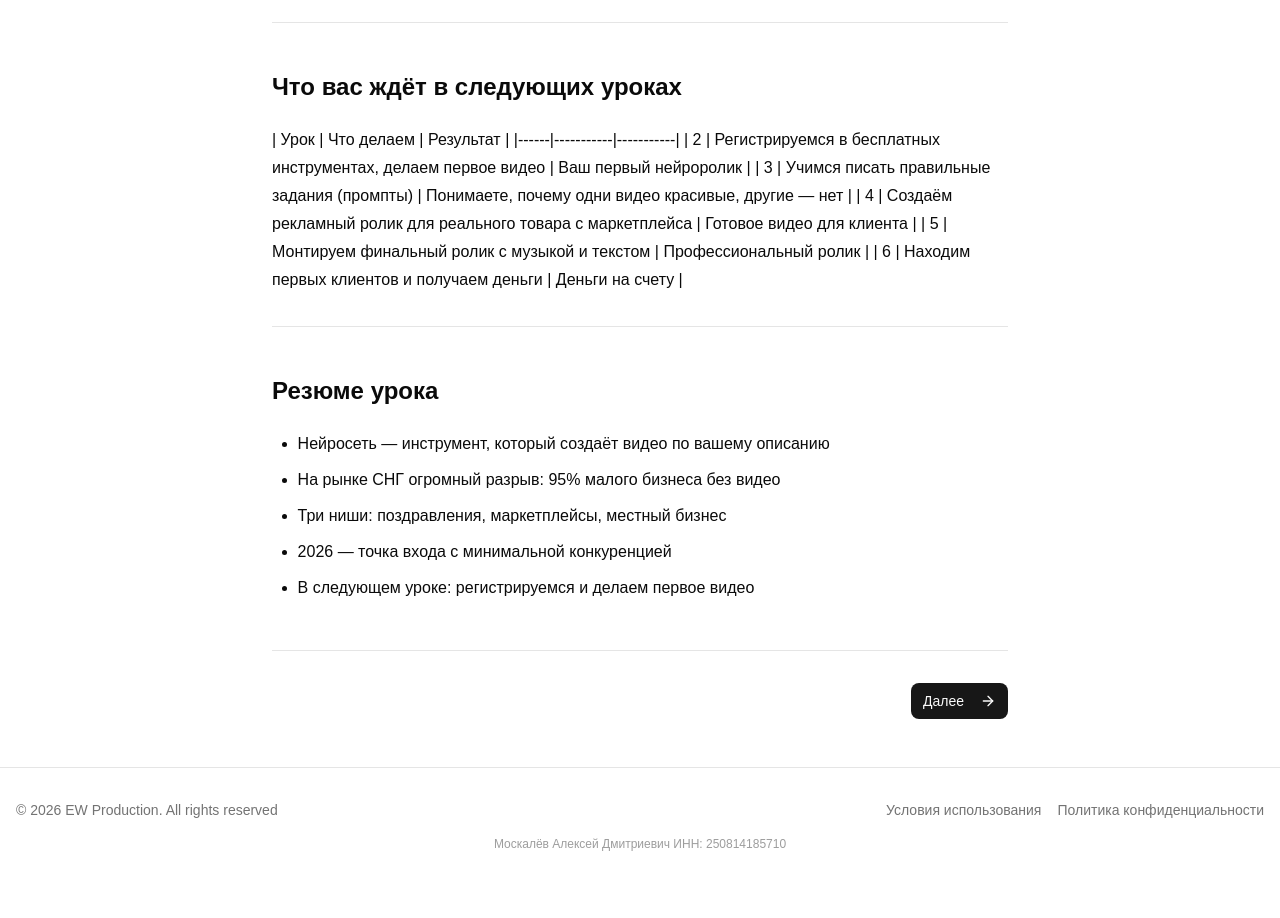
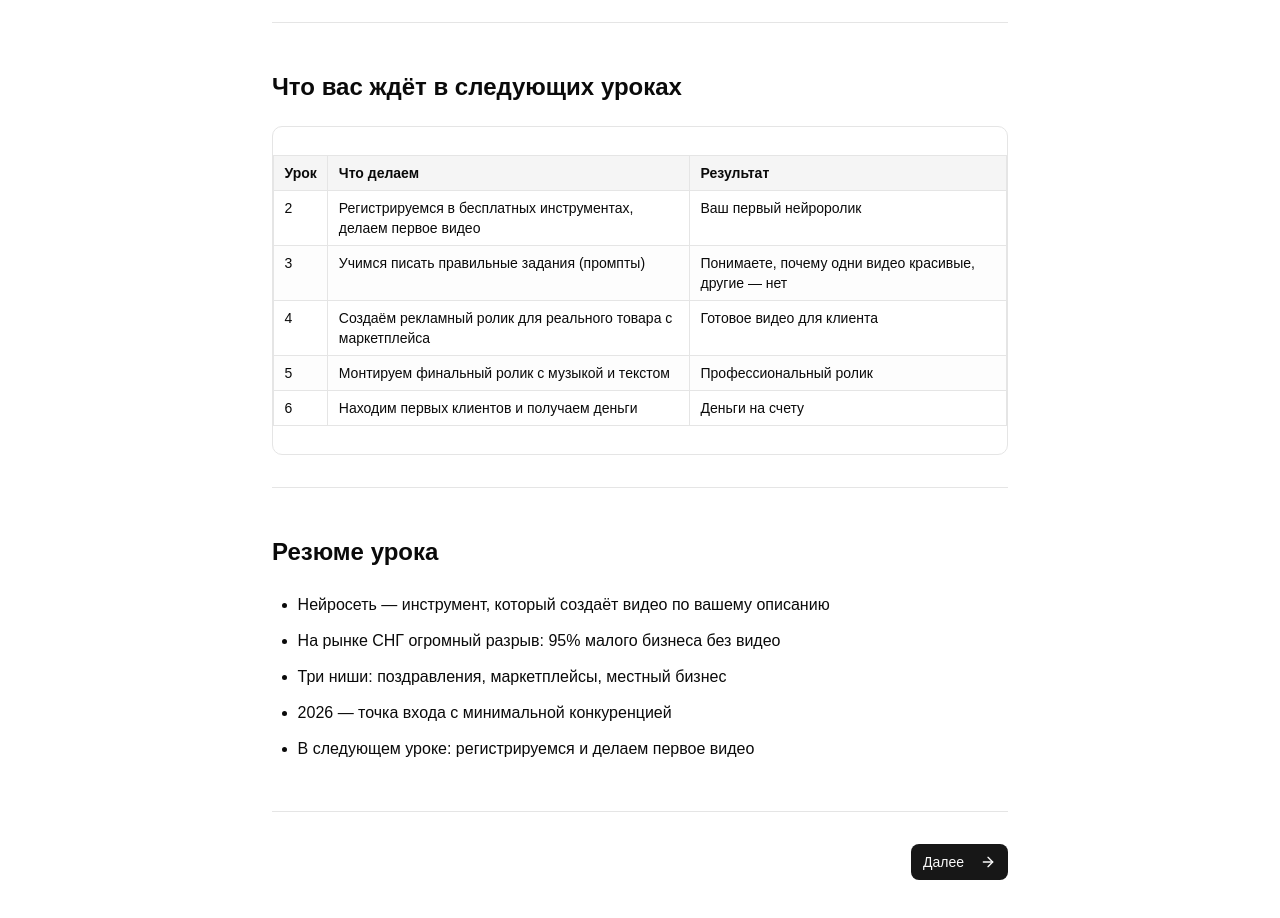
Before and after one commit to madproject-ew/course-platform, a Next.js app: page /course/neurovideo/01-chto-takoe-neyrovideo/01-chto-takoe-neyrovideo in a window 1280 px wide. Shown: the part 2720-3638 px from the top of the page. Before the commit the page ends 3604 px from the top, so only its background shows below. Built offline with nearby package versions, Linux system fonts and the light colour scheme; no server answers; a web font is replaced by a local one.

Commit message:
feat(lessons): render GFM tables as styled component (remark-gfm) instead of raw pipes

```diff
--- a/package.json
+++ b/package.json
@@ -30,6 +30,7 @@
     "prisma": "^6.19.2",
     "react": "19.2.4",
     "react-dom": "19.2.4",
+    "remark-gfm": "^4.0.1",
     "resend": "^6.9.4",
     "tailwind-merge": "^3.5.0"
   },
--- a/src/app/course/[slug]/[module]/[lesson]/page.tsx
+++ b/src/app/course/[slug]/[module]/[lesson]/page.tsx
@@ -4,6 +4,8 @@ import { ArrowLeft, ArrowRight, ChevronRight } from "lucide-react";
 import { Button } from "@/components/ui/button";
 import { getTextCourse, getLessonContent, getModuleNumber } from "@/lib/courses-loader";
 import { MDXRemote } from "next-mdx-remote/rsc";
+import remarkGfm from "remark-gfm";
+import type { ComponentProps } from "react";
 import Image from "next/image";
 import { CodeBlock } from "@/components/shared/CodeBlock";
 import { Quiz } from "@/components/shared/Quiz";
@@ -38,6 +40,24 @@ function MdxImage(props: React.ComponentProps<typeof Image>) {
 const mdxComponents = {
     img: MdxImage,
     pre: CodeBlock,
+    // Аккуратные таблицы вместо «чёрточек» (GFM включён через remark-gfm).
+    table: (props: ComponentProps<"table">) => (
+        <div className="not-prose my-6 overflow-x-auto rounded-lg border">
+            <table className="w-full border-collapse text-sm" {...props} />
+        </div>
+    ),
+    thead: (props: ComponentProps<"thead">) => (
+        <thead className="bg-muted/60 text-foreground" {...props} />
+    ),
+    th: (props: ComponentProps<"th">) => (
+        <th className="border-b px-4 py-2.5 text-left font-semibold" {...props} />
+    ),
+    td: (props: ComponentProps<"td">) => (
+        <td className="border-b px-4 py-2.5 align-top" {...props} />
+    ),
+    tr: (props: ComponentProps<"tr">) => (
+        <tr className="last:[&>td]:border-b-0 even:bg-muted/20" {...props} />
+    ),
 };
 
 export default async function LessonPage({ params }: Props) {
@@ -120,7 +140,7 @@ export default async function LessonPage({ params }: Props) {
                 <MDXRemote
                     source={lessonData.content}
                     components={mdxComponents}
-                    options={{ mdxOptions: { format: "md" } }}
+                    options={{ mdxOptions: { remarkPlugins: [remarkGfm], format: "md" } }}
                 />
             </article>
 
```
Also changed, not shown: 1 other file (tests, documents, lock files or other folders).
